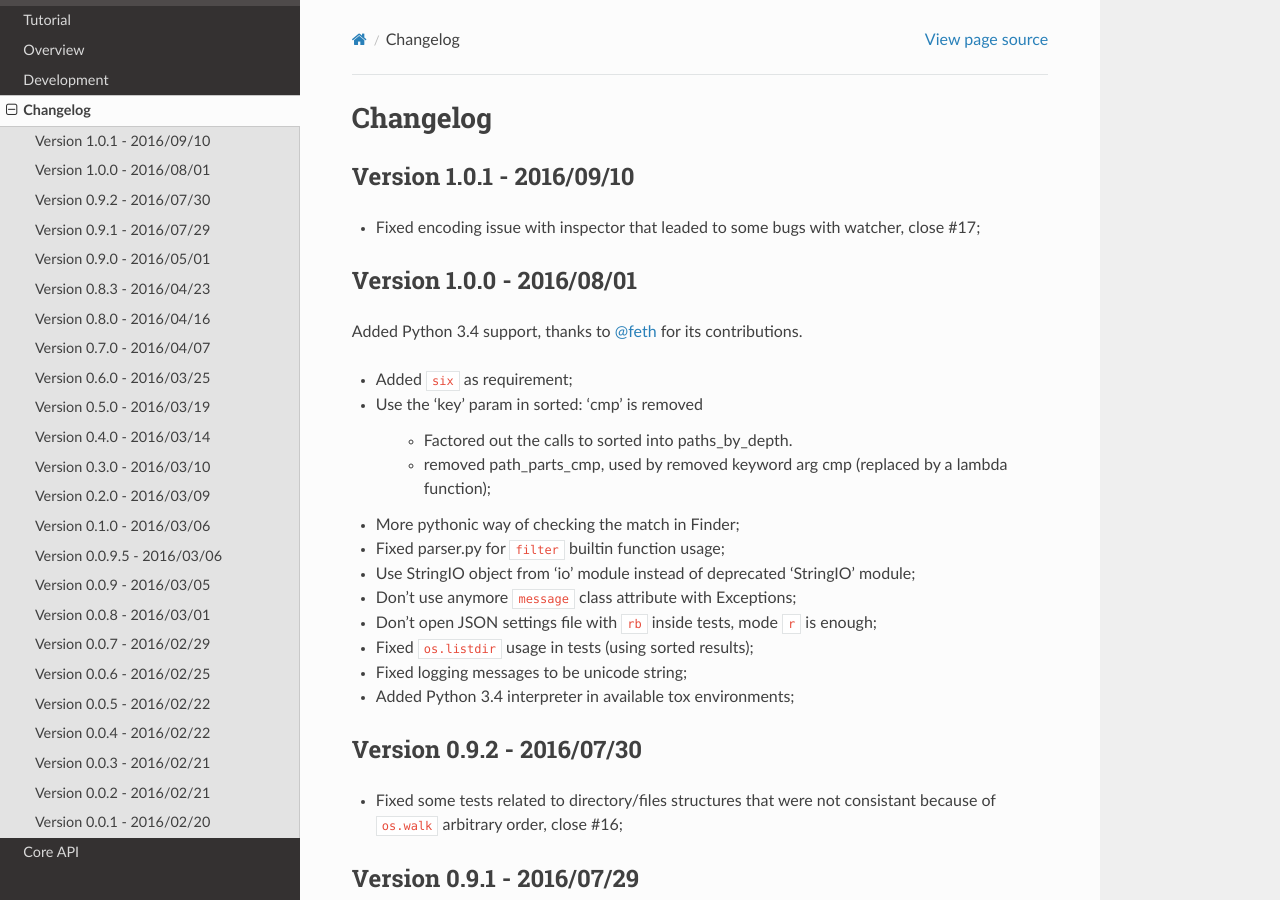
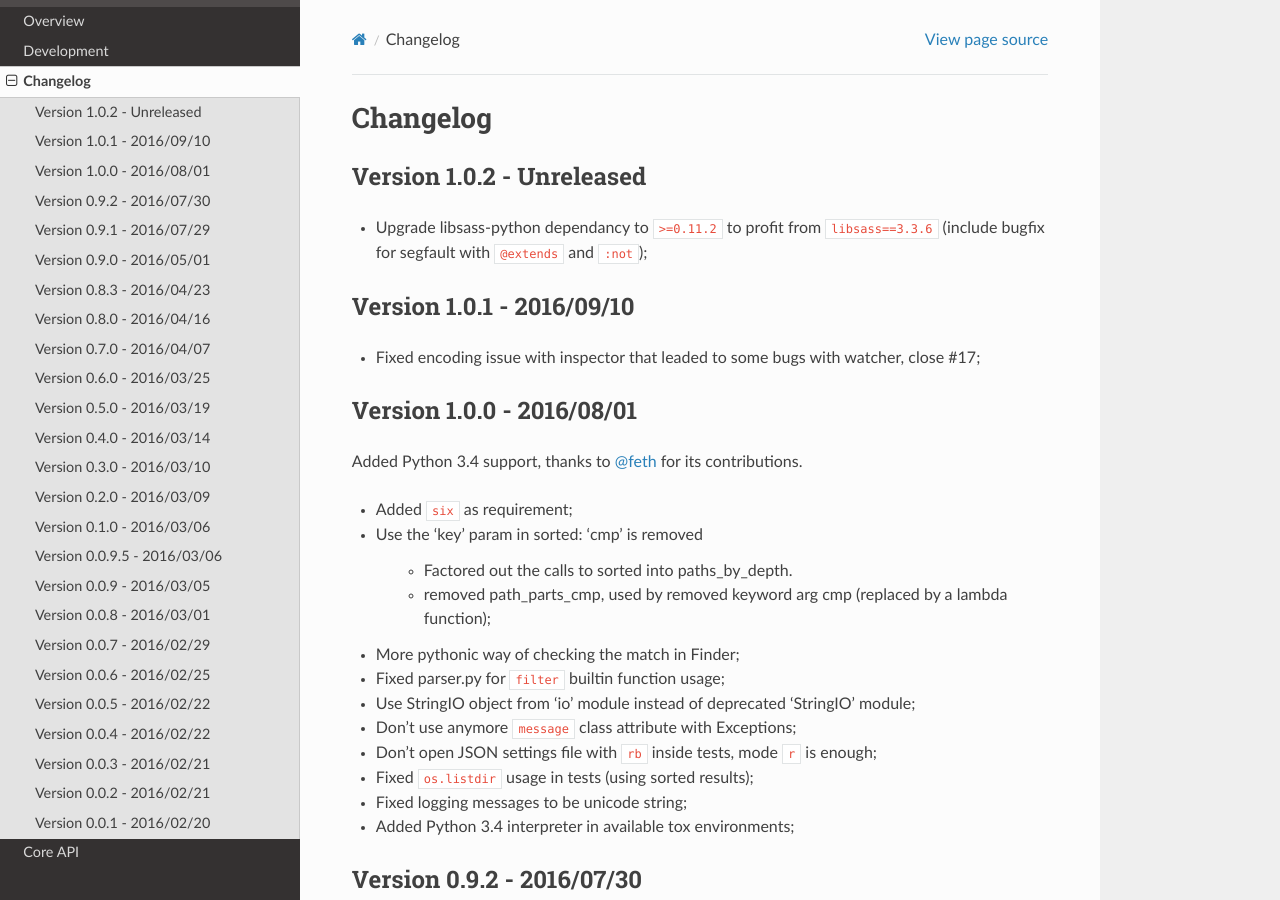
Before and after one commit to sveetch/boussole, a Sphinx documentation site: the page built from docs/changelog.rst, in a window 1280 px wide and 900 px high. Built offline with Sphinx 7.4.7 and the Read the Docs theme 2.0.0, drawn with Linux system fonts in a browser that asks for light colours.

Commit message:
Upgrade libsass-python dependancy to '>=0.11.2' to profit from 'libsass==3.3.6' (include bugfix for segfault with '@extends' and ':not')

```diff
--- a/README.rst
+++ b/README.rst
@@ -35,6 +35,6 @@ Dependancies
 * `six`_;
 * `Watchdog`_ == 0.8.3;
 * `click`_ == 5.1;
-* `libsass-python`_ >= 0.11.0;
+* `libsass-python`_ >= 0.11.2;
 * `colorama`_;
 * `colorlog`_;
--- a/boussole/__init__.py
+++ b/boussole/__init__.py
@@ -1,4 +1,4 @@
 """
 Aims to reproduce the useful Compass commandline tool behaviors
 """
-__version__ = '1.0.1'
+__version__ = '1.0.2-pre.1'
--- a/docs/changelog.rst
+++ b/docs/changelog.rst
@@ -4,6 +4,11 @@
 =========
 Changelog
 =========
+
+Version 1.0.2 - Unreleased
+--------------------------
+
+* Upgrade libsass-python dependancy to ``>=0.11.2`` to profit from ``libsass==3.3.6`` (include bugfix for segfault with ``@extends`` and ``:not``);
 
 Version 1.0.1 - 2016/09/10
 --------------------------
--- a/setup.py
+++ b/setup.py
@@ -26,7 +26,7 @@ setup(
         'click>=5.1,<6.0',
         'pathtools==0.1.2',
         'watchdog==0.8.3',
-        'libsass>=0.11.0',
+        'libsass>=0.11.2',
         'colorama',
         'colorlog',
     ],
```
